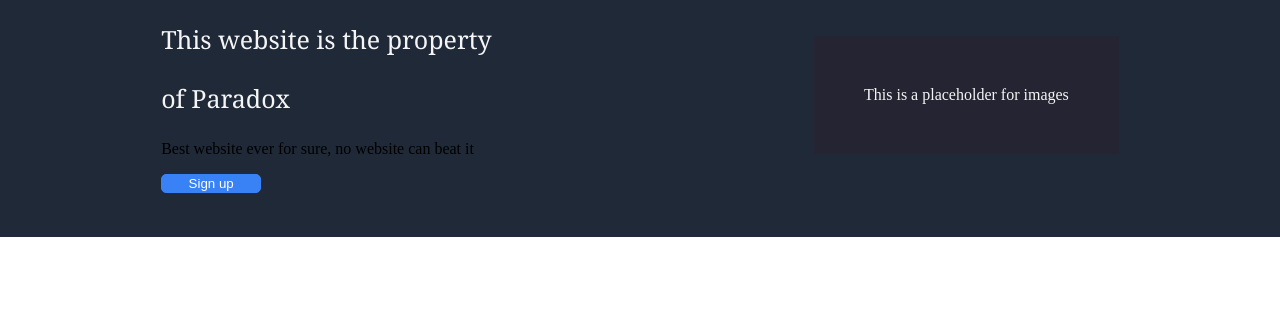
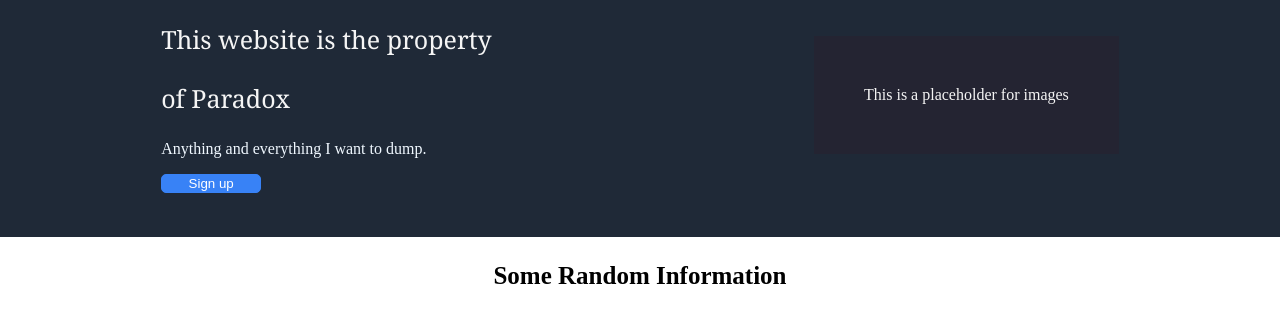
Before and after one commit to paradox-blaze/my-webpage, a plain HTML site: page index.html in a window 1280 px wide. Shown: the part 113-436 px from the top of the page. Drawn offline with Linux system fonts and the light colour scheme.

Commit message:
nothing significant added, stopped project exams

```diff
--- a/index.html
+++ b/index.html
@@ -24,11 +24,16 @@
         <div class ="together">
         <p class="placeholder-text">This website is the property</p>
         <p class ="placeholder-text">of Paradox</p>
-        <p>Best website ever for sure, no website can beat it</p>
+        <p id="description">Anything and everything I want to dump.</p>
         <button>Sign up</button>
         </div>
         <div class="image-placeholder">This is a placeholder for images</div>
     </div>
+
 </div>
+    <h3>Some Random Information</h3>
+    <div class ="random">
+
+    </div>
 </body>
 </html>
--- a/style.css
+++ b/style.css
@@ -1,3 +1,4 @@
+
 .header{
     background-color: #1f2937;
     padding: 0px;
@@ -8,7 +9,11 @@
 
 body{
     margin: 0px;
+    padding: 0px;
+    overflow: hidden;
+
 }
+
 
 .navbar{
 
@@ -34,6 +39,10 @@ img{
     display: flex;
     align-items: center;
     justify-content: space-around;
+}
+
+#description{
+    color: aliceblue;
 }
 
 button{
@@ -62,3 +71,9 @@ a{
     background-color: rgb(36,36,50);
     color: whitesmoke;
 }
+
+h3{
+    text-align: center;
+    font-size: 25px;
+    columns: #1f2937;
+}
```
